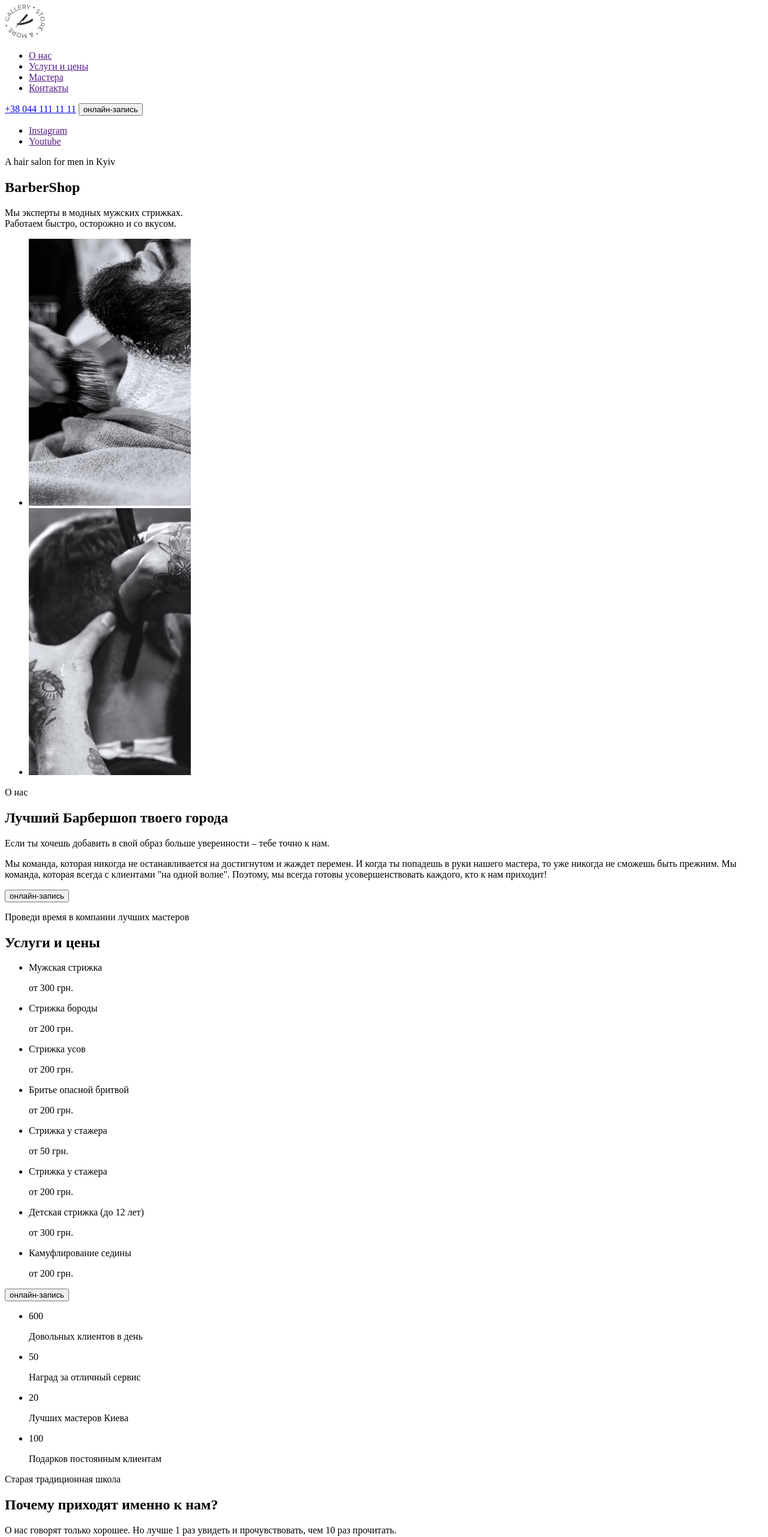
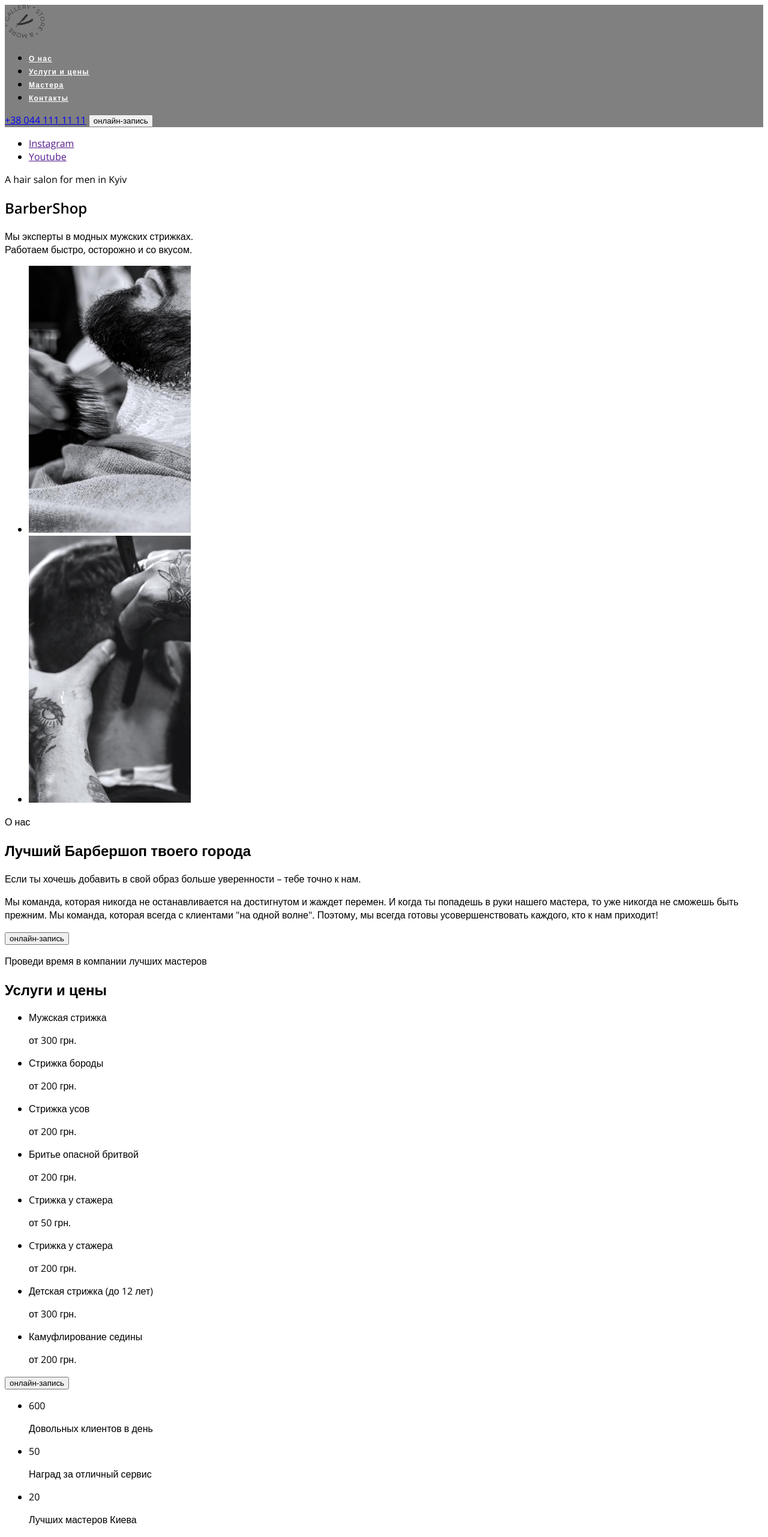
Before and after one commit to AlexKekc/barbershop-project, a plain HTML site: page index.html in a window 1280 px wide. Shown: the top 2562 px of the page at 60% size. Drawn offline with nearby package versions, Linux system fonts and the light colour scheme.

Commit message:
Созданы css стили и даны классы для тегов верстки

```diff
--- a/css/styles.css
+++ b/css/styles.css
@@ -0,0 +1,16 @@
+body {
+  font-family: 'Open Sans', sans-serif;
+  font-style: normal;
+}
+
+.header {
+  background-color: gray;
+}
+
+.header-link {
+  font-weight: 600;
+  font-size: 12px;
+  line-height: 1.3;
+  letter-spacing: 0.1em;
+  color: #ffffff;
+}
--- a/index.html
+++ b/index.html
@@ -5,52 +5,59 @@
   <meta http-equiv="X-UA-Compatible" content="IE=edge">
   <meta name="viewport" content="width=device-width, initial-scale=1.0">
   <title>Barbershop</title>
+  <link rel="preconnect" href="https://fonts.googleapis.com">
+  <link rel="preconnect" href="https://fonts.gstatic.com" crossorigin>
+  <link
+    href="https://fonts.googleapis.com/css2?family=Open+Sans:wght@400;600&family=Raleway:wght@700&display=swap"
+    rel="stylesheet"
+  >
+  <link rel="stylesheet" href="./css/styles.css">
 </head>
 <body>
   <!-- Шапка сайта -->
-  <header>
+  <header class="header">
 
     <!-- Навигация сайта -->
-    <nav>
-      <a href="/"><img src="./images/Logo.svg" alt="Лого сайта"></a>
-      <ul>
-        <li><a href="">О нас</a></li>
-        <li><a href="">Услуги и цены</a></li>
-        <li><a href="">Мастера</a></li>
-        <li><a href="">Контакты</a></li>
+    <nav class="navigation">
+      <a href="/" class="logo"><img src="./images/Logo.svg" alt="Лого сайта"></a>
+      <ul class="header-list">
+        <li class="header-item"><a href="" class="header-link">О нас</a></li>
+        <li class="header-item"><a href="" class="header-link">Услуги и цены</a></li>
+        <li class="header-item"><a href="" class="header-link">Мастера</a></li>
+        <li class="header-item"><a href="" class="header-link">Контакты</a></li>
       </ul>
     </nav>
 
-    <a href="tel:+380441111111">+38 044 111 11 11</a></li>
-    <button type="button">онлайн-запись</button>
+    <a href="tel:+380441111111" class="header-link-tel">+38 044 111 11 11</a></li>
+    <button type="button" class="header-btn">онлайн-запись</button>
   </header>
 
   <main>
-    <section>
-      <ul>
-        <li><a href="">Instagram</a></li>
-        <li><a href="">Youtube</a></li>
+    <section class="hero">
+      <ul class="hero-list">
+        <li><a href="" class="hero-link">Instagram</a></li>
+        <li><a href="" class="hero-link">Youtube</a></li>
       </ul>
 
-      <p lang="en">A hair salon for men in Kyiv</p>
-      <h1 lang="en">BarberShop</h1>
-      <p>
+      <p lang="en" class="hero-pre-title">A hair salon for men in Kyiv</p>
+      <h1 lang="en" class="hero-title">BarberShop</h1>
+      <p class="hero-after-title">
          Мы эксперты в модных мужских стрижках.<br />
          Работаем быстро, осторожно и со вкусом.
       </p>
     </section>
 
     <!-- О нас -->
-    <section>
-      <ul>
-        <li>
+    <section class="about">
+      <ul class="about-list">
+        <li class="about-item">
           <img src="./images/beard.jpg"
                alt="Барбер бреет бороду клиенту"
                width="270"
                height="445"
           />
         </li>
-        <li>
+        <li class="about-item">
           <img src="./images/hair.jpg"
                alt="Барбер делает стрижку клиенту"
                width="270"
@@ -59,155 +66,159 @@
         </li>
       </ul>
 
-      <p>О нас</p>
-      <h2>Лучший Барбершоп твоего города</h2>
-      <p>
+      <p class="about-pre-title">О нас</p>
+      <h2 class="about-title">Лучший Барбершоп твоего города</h2>
+      <p class="about-after-title">
         Если ты хочешь добавить в свой образ больше уверенности – тебе точно к нам.
       </p>
-      <p>
+      <p class="about-text">
         Мы команда, которая никогда не останавливается на достигнутом
         и жаждет перемен. И когда ты попадешь в руки нашего мастера,
         то уже никогда не сможешь быть прежним. Мы команда, которая всегда с клиентами "на одной волне".
         Поэтому, мы всегда готовы усовершенствовать каждого, кто к нам приходит!
       </p>
-      <button type="button">онлайн-запись</button>
+      <button type="button" class="about-btn">онлайн-запись</button>
     </section>
 
     <!-- Услуги и цены -->
-    <section>
-      <p>Проведи время в компании лучших мастеров</p>
-      <h2>Услуги и цены</h2>
+    <section class="prices">
+      <p class="prices-pre-title">Проведи время в компании лучших мастеров</p>
+      <h2 class="prices-title">Услуги и цены</h2>
 
-      <ul>
-        <li>
-          <p>Мужская стрижка</p>
-          <p>от 300 грн.</p>
+      <ul class="prices-list">
+        <li class="prices-item">
+          <p class="prices-text">Мужская стрижка</p>
+          <p class="prices-text">от 300 грн.</p>
         </li>
-        <li>
-          <p>Стрижка бороды</p>
-          <p>от 200 грн.</p>
+        <li class="prices-item">
+          <p class="prices-text">Стрижка бороды</p>
+          <p class="prices-text">от 200 грн.</p>
         </li>
-        <li>
-          <p>Стрижка усов</p>
-          <p>от 200 грн.</p>
+        <li class="prices-item">
+          <p class="prices-text">Стрижка усов</p>
+          <p class="prices-text">от 200 грн.</p>
         </li>
-        <li>
-          <p>Бритье опасной бритвой</p>
-          <p>от 200 грн.</p>
+        <li class="prices-item">
+          <p class="prices-text">Бритье опасной бритвой</p>
+          <p class="prices-text">от 200 грн.</p>
         </li>
       </ul>
 
-      <ul>
-        <li>
-          <p>Cтрижка у стажера</p>
-          <p>  от 50 грн.</p>
+      <ul class="prices-list">
+        <li class="prices-item">
+          <p class="prices-text">Cтрижка у стажера</p>
+          <p class="prices-text">от 50 грн.</p>
         </li>
-        <li>
-          <p>Cтрижка у стажера</p>
-          <p> от 200 грн.</p>
+        <li class="prices-item">
+          <p class="prices-text">Cтрижка у стажера</p>
+          <p class="prices-text">от 200 грн.</p>
         </li>
-        <li>
-          <p>Детская стрижка (до 12 лет)</p>
-          <p> от 300 грн.</p>
+        <li class="prices-item">
+          <p class="prices-text">Детская стрижка (до 12 лет)</p>
+          <p class="prices-text">от 300 грн.</p>
         </li>
-        <li>
-          <p>Камуфлирование седины</p>
-          <p> от 200 грн.</p>
+        <li class="prices-item">
+          <p class="prices-text">Камуфлирование седины</p>
+          <p class="prices-text">от 200 грн.</p>
         </li>
       </ul>
 
-      <button type="button">онлайн-запись</button>
+      <button type="button" class="prices-btn">онлайн-запись</button>
     </section>
 
     <!-- Почему выбирают нас -->
-    <section>
-      <ul>
-        <li>
-          <span>600</span>
-          <p>Довольных клиентов в день</p>
+    <section class="reasons">
+      <ul class="reasons-list">
+        <li class="reasons-item">
+          <span class="reasons-count">600</span>
+          <p class="reasons-item-text">Довольных клиентов в день</p>
         </li>
-        <li>
-          <span>50</span>
-          <p>Наград за отличный сервис</p>
+        <li class="reasons-item">
+          <span class="reasons-count">50</span>
+          <p class="reasons-item-text">Наград за отличный сервис</p>
         </li>
-        <li>
-          <span>20</span>
-          <p>Лучших мастеров Киева</p>
+        <li class="reasons-item">
+          <span class="reasons-count">20</span>
+          <p class="reasons-item-text">Лучших мастеров Киева</p>
         </li>
-        <li>
-          <span>100</span>
-          <p>Подарков постоянным клиентам</p>
+        <li class="reasons-item">
+          <span class="reasons-count">100</span>
+          <p class="reasons-item-text">Подарков постоянным клиентам</p>
         </li>
       </ul>
 
-      <p>Старая традиционная школа</p>
-      <h2>Почему приходят именно к нам?</h2>
-      <p>
+      <p class="reasons-pre-title">Старая традиционная школа</p>
+      <h2 class="reasons-title">Почему приходят именно к нам?</h2>
+      <p class="reasons-after-title">
         О нас говорят только хорошее. Но лучше 1 раз увидеть и
         прочувствовать, чем 10 раз прочитать.
       </p>
     </section>
 
     <!-- Наши мастера -->
-    <section>
-      <p>Для настоящих ценителей атмосферы</p>
-      <h2>Наши мастера</h2>
+    <section class="masters">
+      <p class="masters-pre-title">Для настоящих ценителей атмосферы</p>
+      <h2 class="masters-title">Наши мастера</h2>
 
-      <ul>
-        <li>
+      <ul class="masters-list">
+        <li class="masters-item">
           <img src="./images/barber-1.jpg"
                alt="Барбер стрижет шею"
                width="370"
                height="346"
           />
-          <h3 lang="en">John Smith</h3>
-          <p lang="en">Extreme Barber</p>
+          <h3 lang="en" class="masters-name">John Smith</h3>
+          <p lang="en" class="masters-job">Extreme Barber</p>
         </li>
-        <li>
+        <li class="masters-item">
           <img src="./images/barber-2.jpg"
                alt="Барбер делает пробор"
                width="370"
                height="346"
           />
-          <h3 lang="en">Michele Doe</h3>
-          <p lang="en">Extreme Barber</p>
+          <h3 lang="en" class="masters-name">Michele Doe</h3>
+          <p lang="en" class="masters-job">Extreme Barber</p>
         </li>
-        <li>
+        <li class="masters-item">
           <img src="./images/barber-3.jpg"
                alt="Барбер стрижет челку"
                width="370"
                height="346"
           />
-          <h3 lang="en">Alan Black</h3>
-          <p lang="en">Extreme Barber</p>
+          <h3 lang="en" class="masters-name">Alan Black</h3>
+          <p lang="en" class="masters-job">Extreme Barber</p>
         </li>
       </ul>
     </section>
 
     <!-- Галерея -->
-    <section>
-      <p>На латинском языке “барба” означает “борода”</p>
+    <section class="gallery">
+      <p class="gallery-text">На латинском языке “барба” означает “борода”</p>
 
-      <ul>
-        <li><img src="./images/barber-4.jpg"
+      <ul class="gallery-list">
+        <li class="gallery-item">
+          <img src="./images/barber-4.jpg"
                alt="Барбер делает стрижку клиенту"
                width="270"
                height="360"
           />
         </li>
-        <li><img src="./images/barber-5.jpg"
+        <li class="gallery-item">
+          <img src="./images/barber-5.jpg"
                alt="Барбер бреет бороду клиенту"
                width="270"
                height="360"
           />
         </li>
-        <li><img src="./images/barber-6.jpg"
+        <li class="gallery-item">
+          <img src="./images/barber-6.jpg"
                alt="Барбер греет голову клиенту"
                width="270"
                height="360"
           />
         </li>
-        <li><img src="./images/barber-7.jpg"
+        <li class="gallery-item">
+          <img src="./images/barber-7.jpg"
                alt="Барбер бреет шею клиенту"
                width="270"
                height="360"
@@ -217,40 +228,40 @@
     </section>
 
     <!-- Онлайн-запись -->
-    <section>
-      <h2>Онлайн-запись</h2>
+    <section class="online-reg">
+      <h2 class="online-reg-title">Онлайн-запись</h2>
     </section>
 
     <!-- Контакты -->
-    <section>
-      <h2>Контакты</h2>
+    <section class="contacts">
+      <h2 class="contacts-title">Контакты</h2>
 
-      <address>
-        <ul>
-          <li>
+      <address class="address">
+        <ul class="address-list">
+          <li class="address-item">
             <a href="https://goo.gl/maps/YjysKKPajJtUrSyb9"
                target="_blank"
-               rel="noopener noreferrer nofollow">
+               rel="noopener noreferrer nofollow" class="address-map">
                ул. Васильковская, 7А Киев, 08132
             </a>
           </li>
-          <li>
-            <a href="tel:+380441111111">+38 044 111 11 11</a>
+          <li class="address-item">
+            <a href="tel:+380441111111" class="address-tel">+38 044 111 11 11</a>
           </li>
-          <li>
-            <a href="mailto:barbershop@email.com">barbershop@email.com</a>
+          <li class="address-item">
+            <a href="mailto:barbershop@email.com" class="address-mail">barbershop@email.com</a>
           </li>
         </ul>
       </address>
-      <p>время работы</p>
-      <p>Ежедневно с 9:00 до 22:00</p>
+      <p class="contacts-text">время работы</p>
+      <p class="contacts-schedule">Ежедневно с 9:00 до 22:00</p>
     </section>
   </main>
 
-  <footer>
-    <p>&copy; Copyright 2020</p>
+  <footer class="footer">
+    <p class="footer-copyright">&copy; Copyright 2020</p>
 
-    <ul>
+    <ul class="footer-social">
       <li><a href="">Instagram</a></li>
       <li><a href="">Youtube</a></li>
     </ul>
```
Lines whose indentation alone changed are shown as unchanged.
